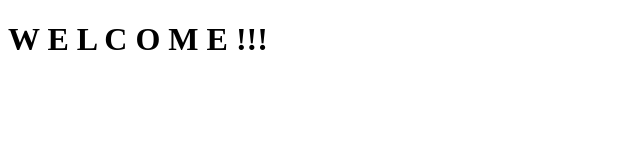
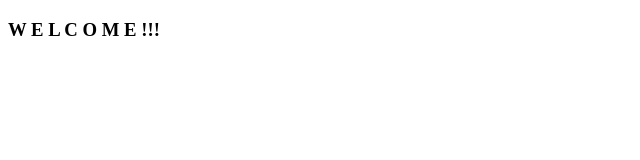
Before and after one commit to ngs-maki/TheGoodbyeGirlTestSite, a plain HTML site: page index.html in a window 1280 px wide. Shown: the whole page, without its empty margins (0-640 px from the left). Drawn offline with Linux system fonts and the light colour scheme.

Commit message:
updated index.html

```diff
--- a/index.html
+++ b/index.html
@@ -11,6 +11,6 @@ and open the template in the editor.
         <meta name="viewport" content="width=device-width, initial-scale=1.0">
     </head>
     <body>
-        <h1>W E L C O M E !!!</h1>
+        <h3>W E L C O M E !!!</h3>
     </body>
 </html>
```
